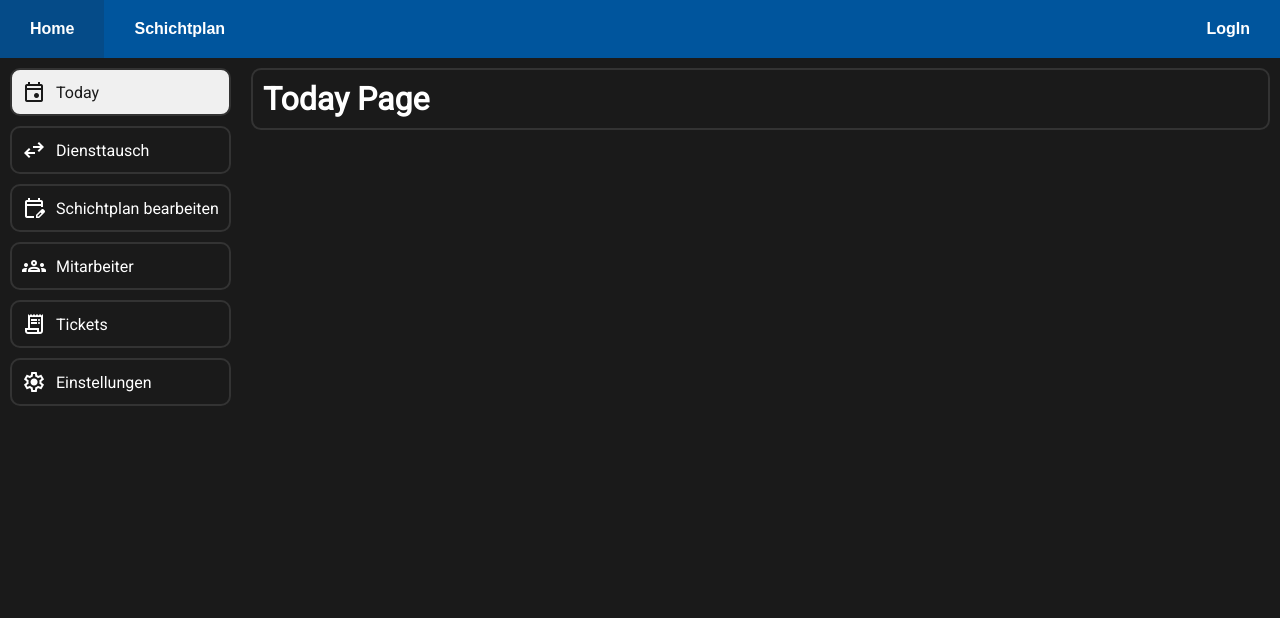
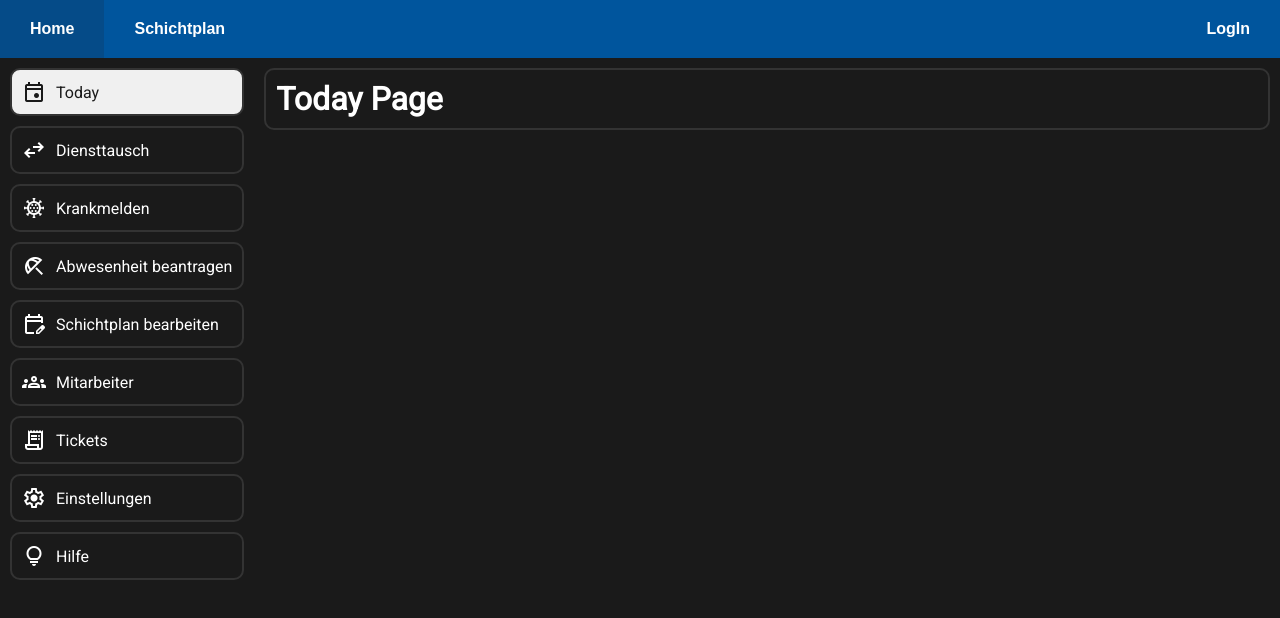
Before and after one commit to Chief-Enigma/DigitecTool, a React (Create React App) app in the folder digitectoolui/: page /Dashboard/today in a window 1280 px wide. Shown: the top 618 px of the page. Built offline with nearby package versions, Linux system fonts and the light colour scheme.

Commit message:
Added some more pages to the dashboard, edited the user package for permissions. hope it works

```diff
--- a/digitectoolui/src/App.js
+++ b/digitectoolui/src/App.js
@@ -17,12 +17,14 @@ import { NotFound } from "./Pages/NotFound";
 
 // Importing Dashboard Pages
 import { Today } from "./Pages/Dashboard/Today";
+import { ChangeShift } from "./Pages/Dashboard/ChangeShift";
+import { ReportSick } from "./Pages/Dashboard/ReportSick";
+import { RequestHolliday } from "./Pages/Dashboard/RequestHolliday";
 import { EditPlan } from "./Pages/Dashboard/EditPlan";
 import { Employees } from "./Pages/Dashboard/Employees";
 import { Tickets } from "./Pages/Dashboard/Tickets";
 import { Settings } from "./Pages/Dashboard/Settings";
-import { EditEmployee } from "./Pages/Dashboard/Employees/EditEmployee";
-import {ChangeShift} from "./Pages/Dashboard/ChangeShift";
+import { Help } from "./Pages/Dashboard/Help";
 
 // Importing AdminDashboard Pages
 import { Users } from "./Pages/AdminDashboard/Users";
@@ -115,6 +117,24 @@ function App() {
               }
             />
             <Route
+              path="changeshift"
+              element={
+                <ChangeShift personalnumber={personalnumber} userrole={userrole} />
+              }
+            />
+            <Route
+              path="reportsick"
+              element={
+                <ReportSick personalnumber={personalnumber} userrole={userrole} />
+              }
+            />
+            <Route
+              path="requestholliday"
+              element={
+                <RequestHolliday personalnumber={personalnumber} userrole={userrole} />
+              }
+            />
+            <Route
               path="editplan"
               element={
                 <EditPlan personalnumber={personalnumber} userrole={userrole} />
@@ -130,12 +150,6 @@ function App() {
               }
             />
             <Route
-              path="changeshift"
-              element={
-                <ChangeShift personalnumber={personalnumber} userrole={userrole} />
-              }
-            />
-            <Route
               path="tickets"
               element={
                 <Tickets personalnumber={personalnumber} userrole={userrole} />
@@ -147,8 +161,12 @@ function App() {
                 <Settings personalnumber={personalnumber} userrole={userrole} />
               }
             />
-
-            <Route path="employee/:personalnumber" element={<EditEmployee />} />
+            <Route
+              path="help"
+              element={
+                <Help personalnumber={personalnumber} userrole={userrole} />
+              }
+            />
           </Route>
 
           <Route
--- a/digitectoolui/src/Components/Dashboard/DashboardNavBar.jsx
+++ b/digitectoolui/src/Components/Dashboard/DashboardNavBar.jsx
@@ -19,6 +19,21 @@ export const DashboardNavBar = (props) => {
           <NavLink to="changeshift" className="DashboardNavElement">
             <span class="material-symbols-outlined">swap_horiz</span>
             Diensttausch
+          </NavLink>
+        </li>
+        <li>
+          <NavLink to="reportsick" className="DashboardNavElement">
+            <span class="material-symbols-outlined">
+              coronavirus
+            </span>Krankmelden
+          </NavLink>
+        </li>
+        <li>
+          <NavLink to="requestholliday" className="DashboardNavElement">
+            <span class="material-symbols-outlined">
+              beach_access
+            </span>
+            Abwesenheit beantragen
           </NavLink>
         </li>
         <li>
@@ -44,6 +59,14 @@ export const DashboardNavBar = (props) => {
             Einstellungen
           </NavLink>
         </li>
+        <li>
+          <NavLink to="help" className="DashboardNavElement">
+            <span class="material-symbols-outlined">
+              lightbulb
+            </span>
+            Hilfe
+          </NavLink>
+        </li>
       </ul>
     </nav>
   );
--- a/digitectoolui/src/Components/NavBar/NavBar.jsx
+++ b/digitectoolui/src/Components/NavBar/NavBar.jsx
@@ -1,6 +1,8 @@
 import React from "react";
 import { Link } from "react-router-dom";
 import "./NavBar.css";
+import { Navigate } from "react-router-dom";
+
 
 export const NavBar = (props) => {
   return (
--- a/digitectoolui/src/Pages/AdminDashboard/Users.jsx
+++ b/digitectoolui/src/Pages/AdminDashboard/Users.jsx
@@ -1,5 +1,7 @@
 import React from "react";
 
 export const Users = (props) => {
-  return <p>This is Users page!</p>;
+  <div className="DashboardContendBox">
+  <h1>Users Page</h1>
+</div>
 };
--- /dev/null
+++ b/digitectoolui/src/Pages/Dashboard/Help.jsx
@@ -0,0 +1,9 @@
+import React from "react";
+
+export const Help = (props) => {
+  return (
+    <div className="DashboardContendBox">
+      <h1>Help Page</h1>
+    </div>
+  );
+};
--- /dev/null
+++ b/digitectoolui/src/Pages/Dashboard/ReportSick.jsx
@@ -0,0 +1,9 @@
+import React from "react";
+
+export const ReportSick = (props) => {
+  return (
+    <div className="DashboardContendBox">
+      <h1>ReportSick Page</h1>
+    </div>
+  );
+};
--- /dev/null
+++ b/digitectoolui/src/Pages/Dashboard/RequestHolliday.jsx
@@ -0,0 +1,9 @@
+import React from "react";
+
+export const RequestHolliday = (props) => {
+  return (
+    <div className="DashboardContendBox">
+      <h1>RequestHolliday Page</h1>
+    </div>
+  );
+};
```
Also changed, not shown: digitectoolui/src/Pages/AdminDashboard/Today.jsx (added, +9 -0 lines), 1 other file (tests, documents, lock files or other folders).
